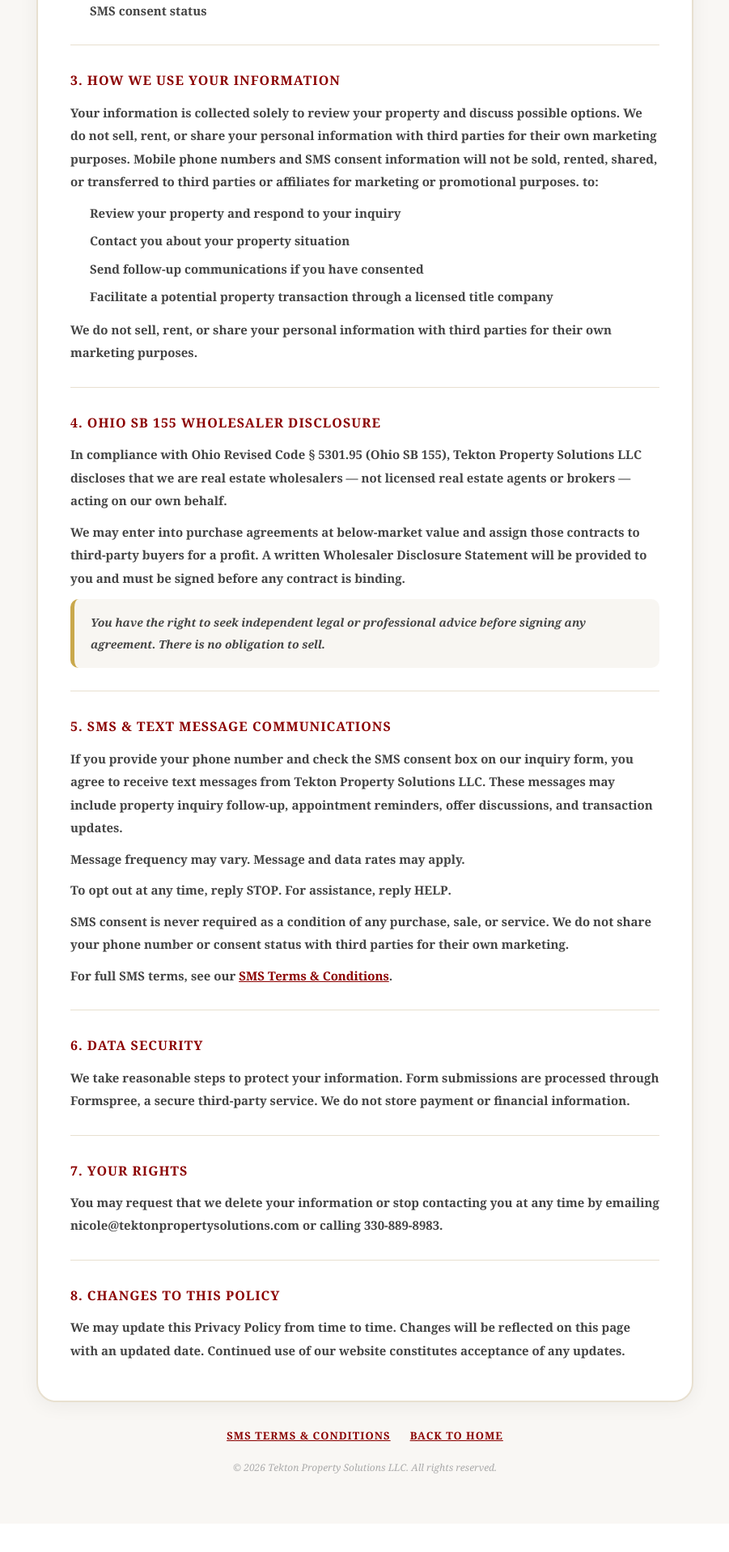
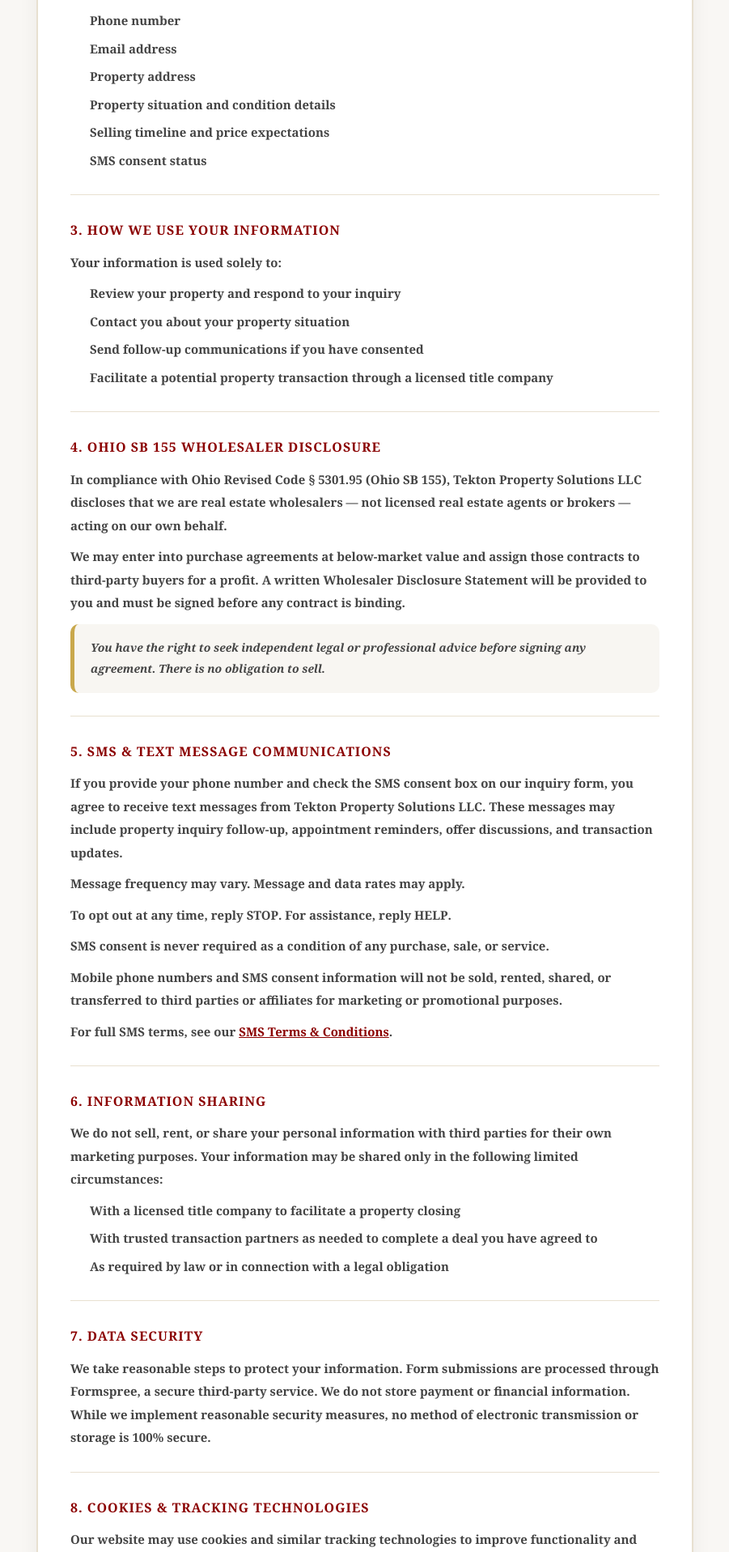
Before and after one commit to nijackacquisitions56/nijack-property-solutions, a React (Vite) app: page /privacy-policy in a window 1280 px wide. Shown: the part 880-2797 px from the top of the page at 81% size, without its empty margins (189-1090 px from the left). Before the commit the page ends 2762 px from the top, so only its background shows below. Built offline with nearby package versions, Linux system fonts and the light colour scheme.

Commit message:
Update PrivacyPolicy.jsx

```diff
--- a/src/PrivacyPolicy.jsx
+++ b/src/PrivacyPolicy.jsx
@@ -27,6 +27,11 @@ const PrivacyPolicy = () => {
           <h1 style={{ color: '#0d0d0d', fontWeight: 900, textTransform: 'uppercase', fontSize: 'clamp(24px,4vw,38px)', marginBottom: 8, textAlign: 'center' }}>Privacy Policy</h1>
           <p style={{ color: '#888', fontSize: 13, textAlign: 'center', marginBottom: 40, fontStyle: 'italic' }}>Tekton Property Solutions LLC &nbsp;|&nbsp; Last Updated: {new Date().toLocaleDateString('en-US', { year: 'numeric', month: 'long', day: 'numeric' })}</p>
 
+          <div style={{ background: '#f8f6f2', border: '2px solid #C9A84C', borderRadius: 14, padding: '20px 24px', marginBottom: 36, fontSize: 14, lineHeight: 1.8, color: '#444', fontWeight: 600 }}>
+            <p style={{ margin: '0 0 6px', fontWeight: 900, color: '#0d0d0d', textTransform: 'uppercase', fontSize: 13, letterSpacing: 1 }}>Overview</p>
+            <p style={{ margin: 0 }}>This Privacy Policy describes how Tekton Property Solutions LLC collects, uses, and protects the personal information you provide when you submit an inquiry through our website at tektonpropertysolutions.com. Please read this policy carefully to understand our practices.</p>
+          </div>
+
           <div style={{ display: 'flex', flexDirection: 'column', gap: 28, fontSize: 15, lineHeight: 1.9, color: '#444', fontWeight: 600 }}>
 
             <section>
@@ -55,14 +60,13 @@ const PrivacyPolicy = () => {
 
             <section>
               <h2 style={{ color: '#8B0000', fontWeight: 900, textTransform: 'uppercase', fontSize: 16, letterSpacing: 1, marginBottom: 10 }}>3. How We Use Your Information</h2>
-              <p style={{ margin: 0 }}>Your information is collected solely to review your property and discuss possible options. We do not sell, rent, or share your personal information with third parties for their own marketing purposes. Mobile phone numbers and SMS consent information will not be sold, rented, shared, or transferred to third parties or affiliates for marketing or promotional purposes. to:</p>
+              <p style={{ margin: 0 }}>Your information is used solely to:</p>
               <ul style={{ margin: '10px 0 0', paddingLeft: 24, display: 'flex', flexDirection: 'column', gap: 6 }}>
                 <li>Review your property and respond to your inquiry</li>
                 <li>Contact you about your property situation</li>
                 <li>Send follow-up communications if you have consented</li>
                 <li>Facilitate a potential property transaction through a licensed title company</li>
               </ul>
-              <p style={{ margin: '12px 0 0' }}>We do not sell, rent, or share your personal information with third parties for their own marketing purposes.</p>
             </section>
 
             <div style={{ borderTop: '1px solid #e8e0d0' }} />
@@ -83,28 +87,48 @@ const PrivacyPolicy = () => {
               <p style={{ margin: 0 }}>If you provide your phone number and check the SMS consent box on our inquiry form, you agree to receive text messages from Tekton Property Solutions LLC. These messages may include property inquiry follow-up, appointment reminders, offer discussions, and transaction updates.</p>
               <p style={{ margin: '10px 0 0' }}><strong>Message frequency may vary.</strong> Message and data rates may apply.</p>
               <p style={{ margin: '10px 0 0' }}>To opt out at any time, reply <strong>STOP</strong>. For assistance, reply <strong>HELP</strong>.</p>
-              <p style={{ margin: '10px 0 0' }}>SMS consent is never required as a condition of any purchase, sale, or service. We do not share your phone number or consent status with third parties for their own marketing.</p>
+              <p style={{ margin: '10px 0 0' }}>SMS consent is never required as a condition of any purchase, sale, or service.</p>
+              <p style={{ margin: '10px 0 0' }}><strong>Mobile phone numbers and SMS consent information will not be sold, rented, shared, or transferred to third parties or affiliates for marketing or promotional purposes.</strong></p>
               <p style={{ margin: '10px 0 0' }}>For full SMS terms, see our <Link to="/sms-terms" style={{ color: '#8B0000', textDecoration: 'underline' }}>SMS Terms &amp; Conditions</Link>.</p>
             </section>
 
             <div style={{ borderTop: '1px solid #e8e0d0' }} />
 
             <section>
-              <h2 style={{ color: '#8B0000', fontWeight: 900, textTransform: 'uppercase', fontSize: 16, letterSpacing: 1, marginBottom: 10 }}>6. Data Security</h2>
-              <p style={{ margin: 0 }}>We take reasonable steps to protect your information. Form submissions are processed through Formspree, a secure third-party service. We do not store payment or financial information.</p>
+              <h2 style={{ color: '#8B0000', fontWeight: 900, textTransform: 'uppercase', fontSize: 16, letterSpacing: 1, marginBottom: 10 }}>6. Information Sharing</h2>
+              <p style={{ margin: 0 }}>We do not sell, rent, or share your personal information with third parties for their own marketing purposes. Your information may be shared only in the following limited circumstances:</p>
+              <ul style={{ margin: '10px 0 0', paddingLeft: 24, display: 'flex', flexDirection: 'column', gap: 6 }}>
+                <li>With a licensed title company to facilitate a property closing</li>
+                <li>With trusted transaction partners as needed to complete a deal you have agreed to</li>
+                <li>As required by law or in connection with a legal obligation</li>
+              </ul>
             </section>
 
             <div style={{ borderTop: '1px solid #e8e0d0' }} />
 
             <section>
-              <h2 style={{ color: '#8B0000', fontWeight: 900, textTransform: 'uppercase', fontSize: 16, letterSpacing: 1, marginBottom: 10 }}>7. Your Rights</h2>
+              <h2 style={{ color: '#8B0000', fontWeight: 900, textTransform: 'uppercase', fontSize: 16, letterSpacing: 1, marginBottom: 10 }}>7. Data Security</h2>
+              <p style={{ margin: 0 }}>We take reasonable steps to protect your information. Form submissions are processed through Formspree, a secure third-party service. We do not store payment or financial information. While we implement reasonable security measures, no method of electronic transmission or storage is 100% secure.</p>
+            </section>
+
+            <div style={{ borderTop: '1px solid #e8e0d0' }} />
+
+            <section>
+              <h2 style={{ color: '#8B0000', fontWeight: 900, textTransform: 'uppercase', fontSize: 16, letterSpacing: 1, marginBottom: 10 }}>8. Cookies &amp; Tracking Technologies</h2>
+              <p style={{ margin: 0 }}>Our website may use cookies and similar tracking technologies to improve functionality and user experience. Cookies are small data files stored on your device. You may disable cookies through your browser settings, though some features of the site may not function properly as a result.</p>
+            </section>
+
+            <div style={{ borderTop: '1px solid #e8e0d0' }} />
+
+            <section>
+              <h2 style={{ color: '#8B0000', fontWeight: 900, textTransform: 'uppercase', fontSize: 16, letterSpacing: 1, marginBottom: 10 }}>9. Your Rights</h2>
               <p style={{ margin: 0 }}>You may request that we delete your information or stop contacting you at any time by emailing nicole@tektonpropertysolutions.com or calling 330-889-8983.</p>
             </section>
 
             <div style={{ borderTop: '1px solid #e8e0d0' }} />
 
             <section>
-              <h2 style={{ color: '#8B0000', fontWeight: 900, textTransform: 'uppercase', fontSize: 16, letterSpacing: 1, marginBottom: 10 }}>8. Changes to This Policy</h2>
+              <h2 style={{ color: '#8B0000', fontWeight: 900, textTransform: 'uppercase', fontSize: 16, letterSpacing: 1, marginBottom: 10 }}>10. Changes to This Policy</h2>
               <p style={{ margin: 0 }}>We may update this Privacy Policy from time to time. Changes will be reflected on this page with an updated date. Continued use of our website constitutes acceptance of any updates.</p>
             </section>
 
```
